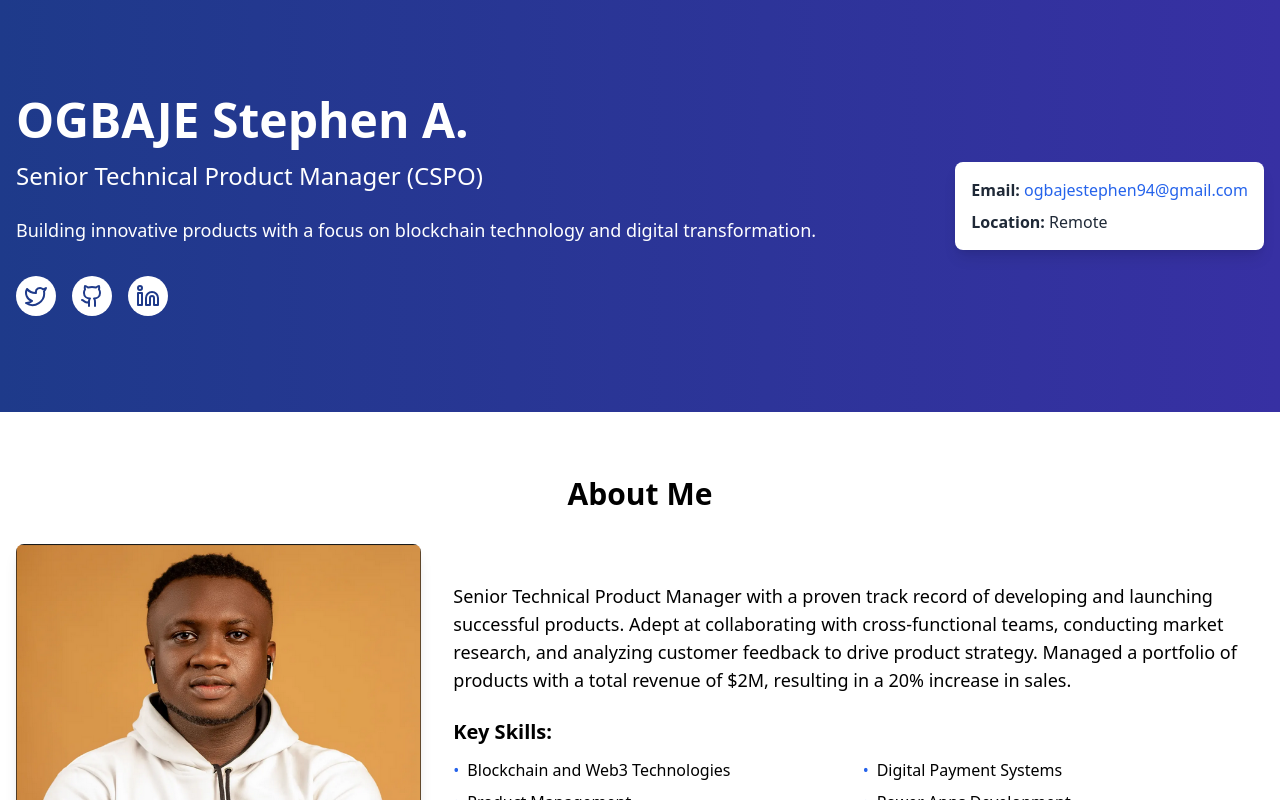
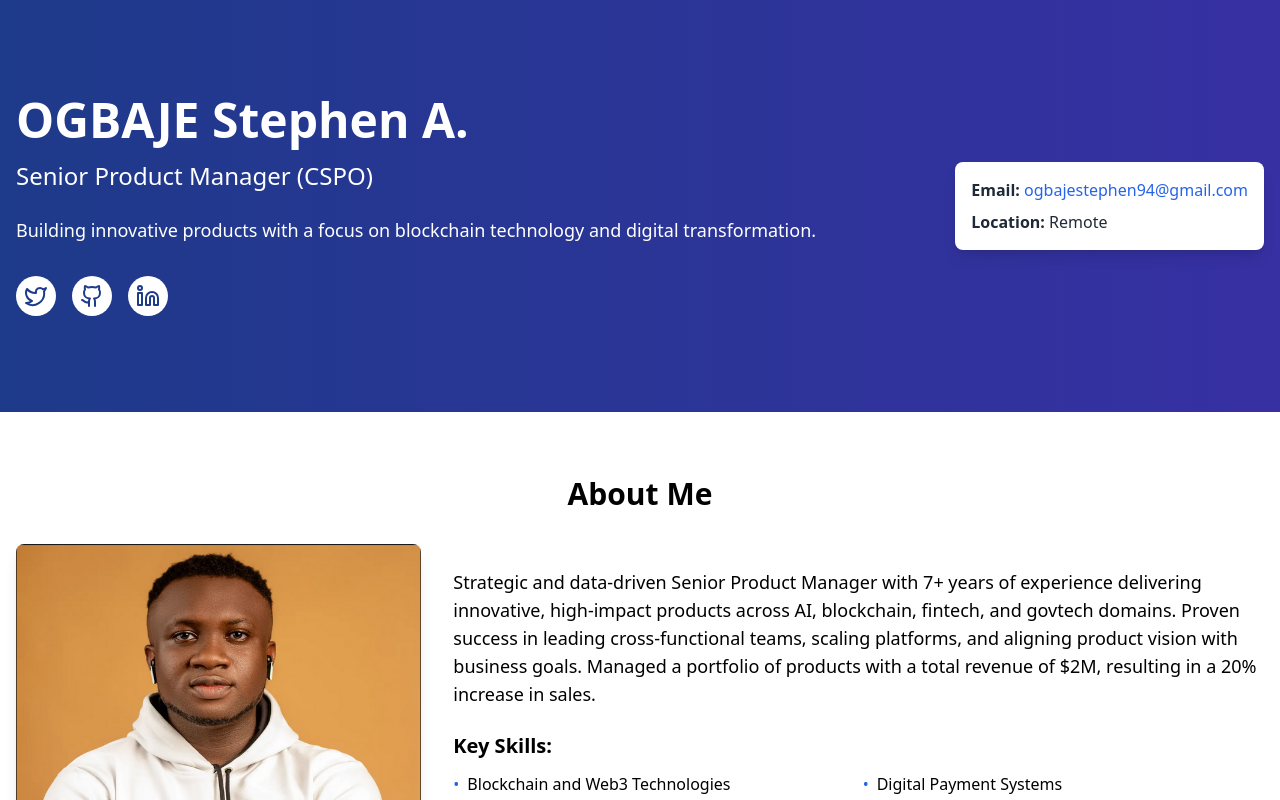
Before and after one commit to oluwaeinstein007/steve-portfolio, a React (Vite) app: page / in a window 1280 px wide. Shown: the top 800 px of the page. Built offline with nearby package versions, Linux system fonts and the light colour scheme.

Commit message:
made some improvement to the headline

```diff
--- a/src/App.tsx
+++ b/src/App.tsx
@@ -32,7 +32,7 @@ function App() {
           <div className="flex flex-col md:flex-row items-center justify-between">
             <div className="md:w-2/3">
               <h1 className="text-4xl md:text-5xl font-bold mb-4">OGBAJE Stephen A.</h1>
-              <h2 className="text-xl md:text-2xl mb-6">Senior Technical Product Manager (CSPO)</h2>
+              <h2 className="text-xl md:text-2xl mb-6">Senior Product Manager (CSPO)</h2>
               <p className="text-lg mb-8">Building innovative products with a focus on blockchain technology and digital transformation.</p>
               <div className="flex space-x-4">
                 <a href="https://x.com/iamsirsteve" target="_blank" rel="noopener noreferrer" className="bg-white text-blue-900 p-2 rounded-full hover:bg-blue-100 transition">
@@ -77,9 +77,9 @@ function App() {
             </div>
             <div className="md:w-2/3">
               <p className="text-lg mb-6">
-                Senior Technical Product Manager with a proven track record of developing and launching successful products.
-                Adept at collaborating with cross-functional teams, conducting market research, and analyzing customer
-                feedback to drive product strategy. Managed a portfolio of products with a total revenue of $2M,
+              Strategic and data-driven Senior Product Manager with 7+ years of experience delivering innovative, high-impact products across AI, blockchain, fintech, and govtech domains.
+               Proven success in leading cross-functional teams, scaling platforms, and aligning product vision with business goals.
+               Managed a portfolio of products with a total revenue of $2M,
                 resulting in a 20% increase in sales.
               </p>
 
```
